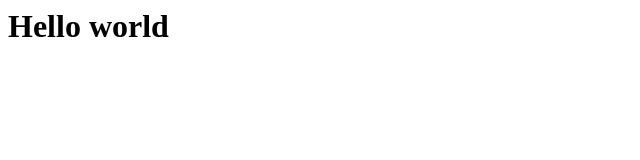
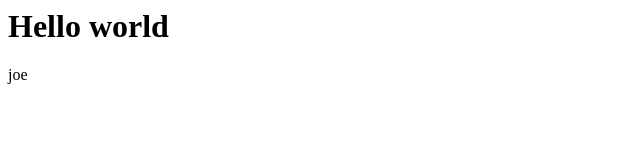
Before and after one commit to joekwok2017/test, a plain HTML site: page index.html in a window 1280 px wide. Shown: the full height of the page, 0-640 px from the left. Drawn offline with Linux system fonts and the light colour scheme.

Commit message:
Update index.html

```diff
--- a/index.html
+++ b/index.html
@@ -1 +1,2 @@
 <h1>Hello world</h1>
+<p> joe </p>
```
